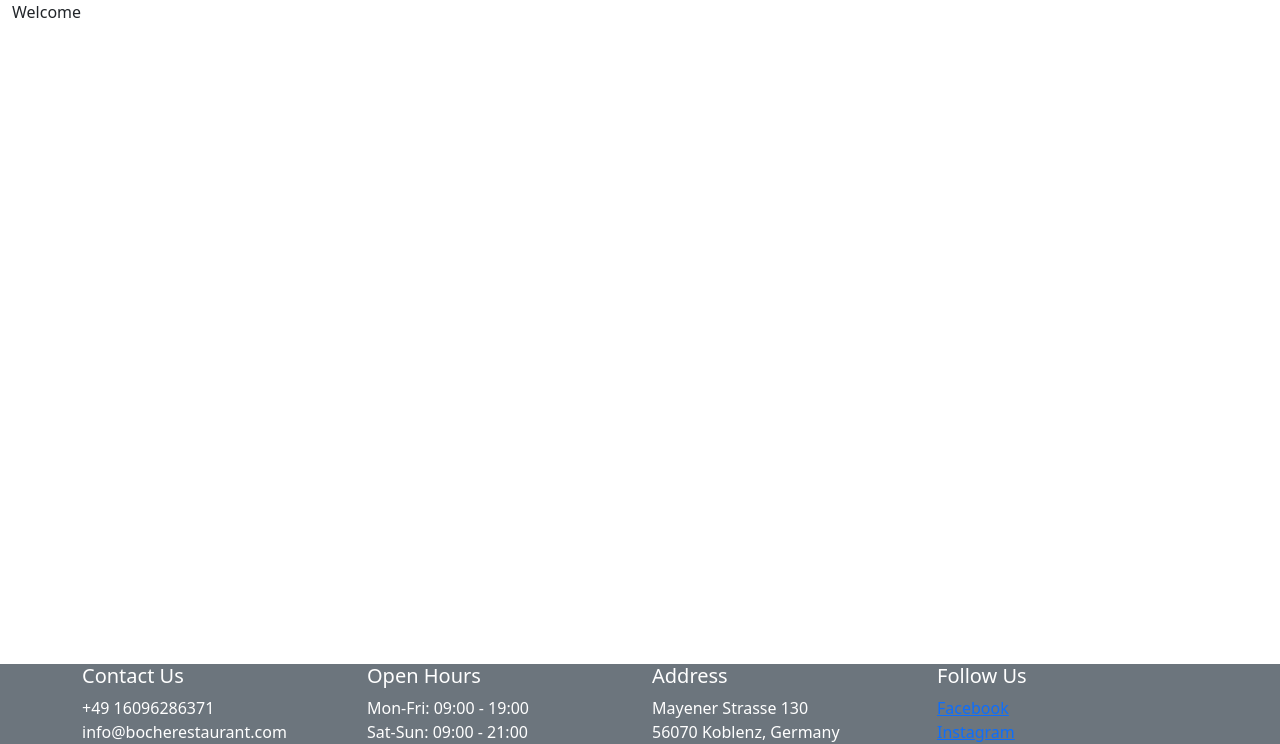
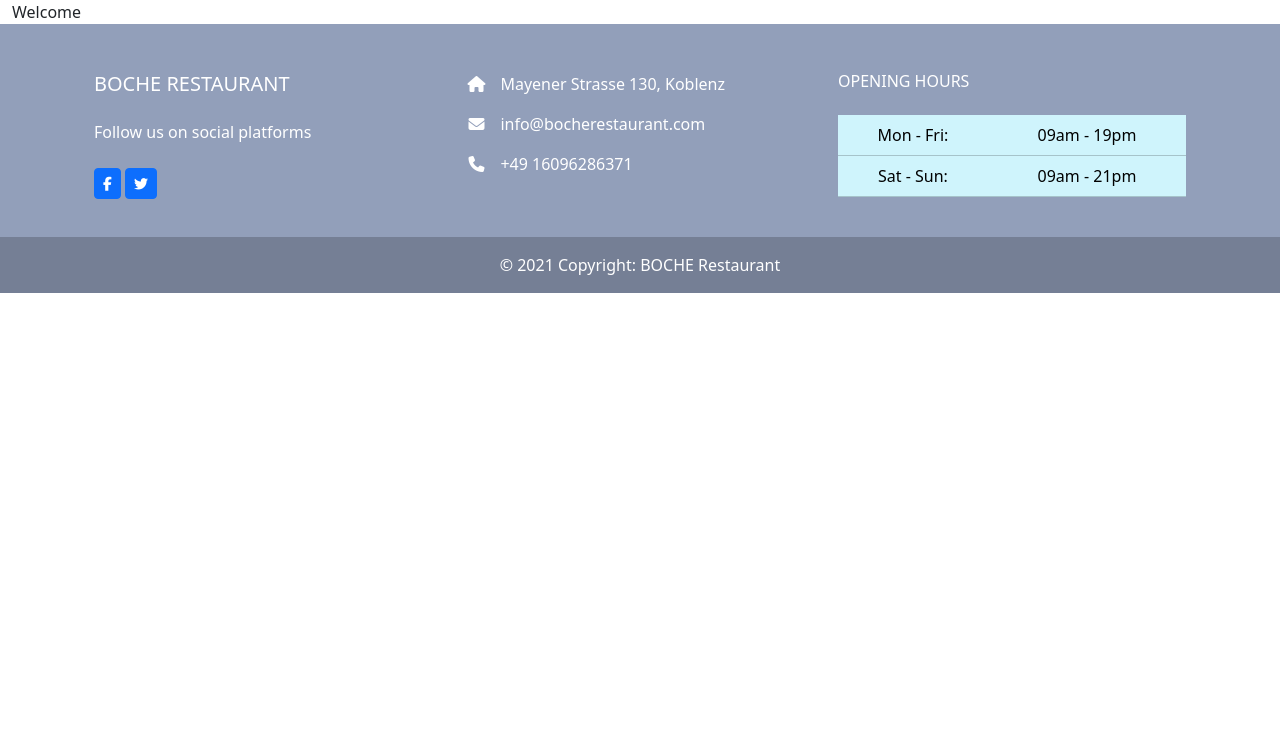
Before and after one commit to F-Clement/BOCHERestaurant, a Django app: page / in a window 1280 px wide. Shown: the part 56-800 px from the top of the page. Run offline with Django 3.2, Linux system fonts and the light colour scheme; some libraries are stand-ins or nearby versions.

Commit message:
Add CSS to login page and updated footer

```diff
--- a/templates/base.html
+++ b/templates/base.html
@@ -6,6 +6,7 @@
     <meta charset="UTF-8" />
     <meta http-equiv="X-UA-Compatible" content="IE=edge" />
     <meta name="viewport" content="width=device-width, initial-scale=1.0" />
+    <script src="https://kit.fontawesome.com/42d5adcbca.js" crossorigin="anonymous"></script>
     <link
       href="https://cdn.jsdelivr.net/npm/bootstrap@5.3.2/dist/css/bootstrap.min.css"
       rel="stylesheet"
@@ -68,36 +69,77 @@
     </main>
     <!-- Create footer with seperate divs for different categories of information-->
     <div>
-      <footer class="fixed-bottom bg-secondary">
-        <div class="container">
-          <div class="row text-white">
-            <div class="col">
-              <h5>Contact Us</h5>
-              <span>+49 16096286371</span>
-              <br />
-              <span>info@bocherestaurant.com</span>
-            </div>
-            <div class="col">
-              <h5>Open Hours</h5>
-              <span>Mon-Fri: 09:00 - 19:00</span>
-              <br />
-              <span>Sat-Sun: 09:00 - 21:00</span>
-            </div>
-            <div class="col">
-              <h5>Address</h5>
-              <span>Mayener Strasse 130</span>
-              <br />
-              <span>56070 Koblenz, Germany</span>
-            </div>
-            <div class="col">
-              <h5>Follow Us</h5>
-              <span><a href="facebook.com">Facebook</a></span>
-              <br />
-              <span><a href="instagram.com">Instagram</a></span>
-            </div>
+      <footer class="text-white text-center text-lg-start " style="background-color: #929fba;">
+    <!-- Grid container -->
+    <div class="container p-4">
+      <!--Grid row-->
+      <div class="row mt-4">
+        <!--Grid column-->
+        <div class="col-lg-4 col-md-12 mb-4 mb-md-0">
+          <h5 class="text-uppercase mb-4">BOCHE Restaurant</h5>
+
+          <p>
+            Follow us on social platforms
+          </p>
+
+
+
+          <div class="mt-4">
+            <!-- Facebook -->
+            <a type="button" class="btn btn-floating btn-primary btn-sm"><i class="fab fa-facebook-f"></i></a>
+            <!-- Twitter -->
+            <a type="button" class="btn btn-floating btn-primary btn-sm"><i class="fab fa-twitter"></i></a>
           </div>
         </div>
-      </footer>
+        <!--Grid column-->
+
+        <!--Grid column-->
+        <div class="col-lg-4 col-md-6 mb-4 mb-md-0">
+
+          <ul class="fa-ul" style="margin-left: 1.65em;">
+            <li class="mb-3">
+              <span class="fa-li"><i class="fas fa-home"></i></span><span class="ms-2">Mayener Strasse 130, Koblenz</span>
+            </li>
+            <li class="mb-3">
+              <span class="fa-li"><i class="fas fa-envelope"></i></span><span class="ms-2">info@bocherestaurant.com</span>
+            </li>
+            <li class="mb-3">
+              <span class="fa-li"><i class="fas fa-phone"></i></span><span class="ms-2">+49 16096286371</span>
+            </li>
+          </ul>
+        </div>
+        <!--Grid column-->
+
+        <!--Grid column-->
+        <div class="col-lg-4 col-md-6 mb-4 mb-md-0">
+          <h6 class="text-uppercase mb-4">Opening hours</h6>
+
+          <table class="table text-center table-info">
+            <tbody class="font-weight-normal">
+              <tr>
+                <td>Mon - Fri:</td>
+                <td>09am - 19pm</td>
+              </tr>
+              <tr>
+                <td>Sat - Sun:</td>
+                <td>09am - 21pm</td>
+              </tr>
+
+            </tbody>
+          </table>
+        </div>
+        <!--Grid column-->
+      </div>
+      <!--Grid row-->
+    </div>
+    <!-- Grid container -->
+
+    <!-- Copyright -->
+    <div class="text-center p-3" style="background-color: rgba(0, 0, 0, 0.2);">
+      © 2021 Copyright: BOCHE Restaurant
+    </div>
+    <!-- Copyright -->
+  </footer>
     </div>
   </body>
 </html>
```
Also changed, not shown: templates/account/login.html (+52 -32 lines).
